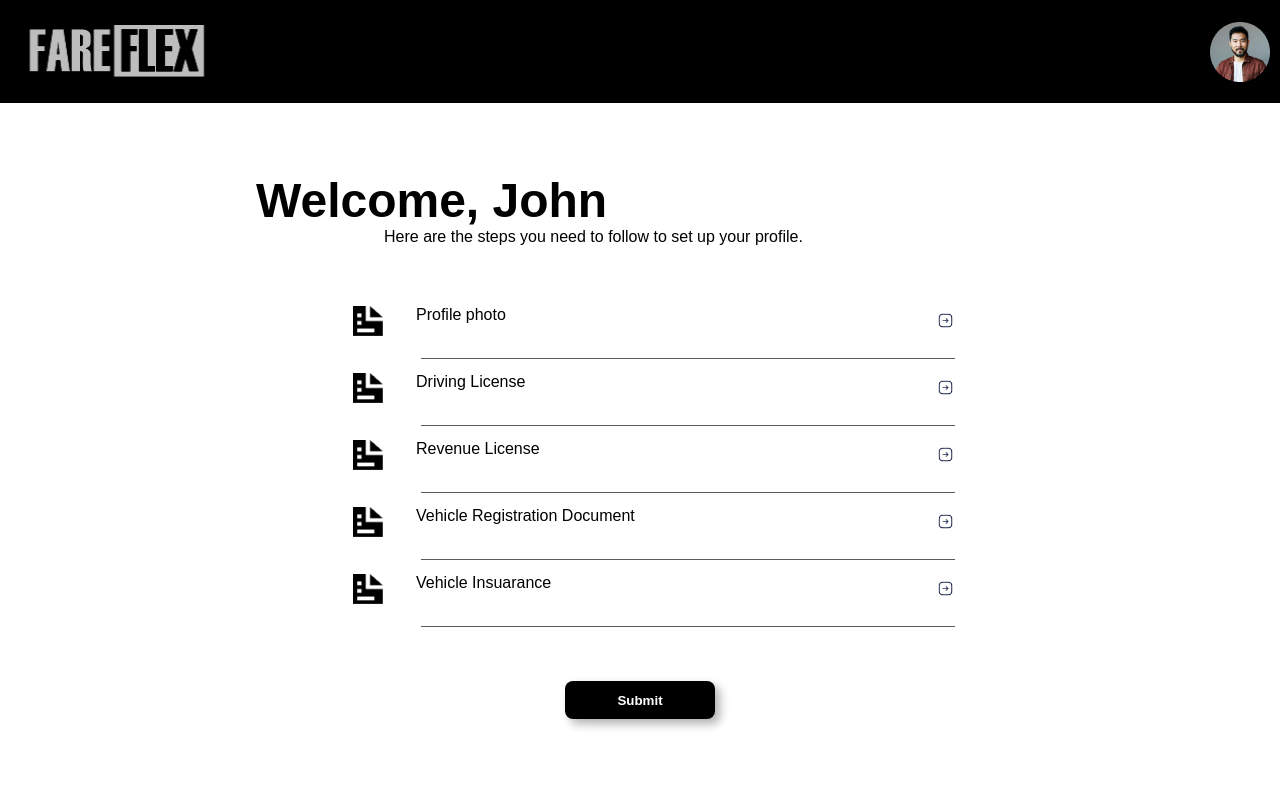
After one commit to DiliniUdawaththa/Group48, a PHP site: the page made by app/views/driver/registration/registration.view.php in a window 1280 px wide. The commit adds this page. Run offline with PHP 8.4, Linux system fonts and the light colour scheme; the template is opened without the code that fills it, so the values that code supplies are empty; some libraries are stand-ins or nearby versions.

Commit message:
Driver Registration

```diff
--- /dev/null
+++ b/app/views/driver/registration/registration.view.php
@@ -0,0 +1,64 @@
+<!DOCTYPE html>
+<html>
+    <head>
+        <title>
+            Driver Set Up
+        </title>
+        <meta charset="UTF-8">
+        <meta name="viewport" content="width=device-width, initial-scale=1.0">
+        <link rel="stylesheet" href="<?= ROOT?>/assets/css/driverCSS.css">
+    </head>
+    <body>
+        <div class="header-container">
+            <img id="logo" src="<?= ROOT?>/assets/img/images/Logo.png">
+            <img class="profile-pic" src="<?= ROOT?>/assets/img/images/Image-60.png">
+        </div>
+        <div class="header-spacing"></div>
+        <div class="outer-container">
+            <p class="welcome-text">Welcome, John</p>
+            <p class="text1">
+                Here are the steps you need to follow to set up your profile.
+            </p>
+            <div class="inner-container">
+                <div class="setup-options" id="op1">
+                    <div><img class="document_icon" src="<?= ROOT?>/assets/img/images/document_icon.png"></div>
+                    <div><div class="setup-options-inner"><a class="profile" href="Profilepic.html">Profile photo</a><img class="arrow" src="<?= ROOT?>/assets/img/images/Square Arrow Right.png"></div><img  class="line" src="<?= ROOT?>/assets/img/images/Line.png"></div>
+                </div>
+                <div class="setup-options">
+                    <div><img class="document_icon" src="<?= ROOT?>/assets/img/images/document_icon.png"></div>
+                    <div><div class="setup-options-inner"><a class="d-license" href="<?=ROOT?>/driver/registration/driverLicense.html">Driving License</a><img class="arrow1" src="<?= ROOT?>/assets/img/images/Square Arrow Right.png"></div><img  class="line" src="<?= ROOT?>/assets/img/images/Line.png"></div>
+                </div>
+                <div class="setup-options">
+                    <div><img class="document_icon" src="<?= ROOT?>/assets/img/images/document_icon.png"></div>
+                    <div><div class="setup-options-inner"><a class="r-license" href="revenueLicense.html
+                        ">Revenue License</a><img class="arrow" src="<?= ROOT?>/assets/img/images/Square Arrow Right.png"></div><img  class="line" src="<?= ROOT?>/assets/img/images/Line.png"></div>
+                </div>
+                <div class="setup-options">
+                    <div><img class="document_icon" src="<?= ROOT?>/assets/img/images/document_icon.png"></div>
+                    <div><div class="setup-options-inner"><a class="v-reg" href="vehicleRegistration.html">Vehicle Registration Document</a><img class="arrow" src="<?= ROOT?>/assets/img/images/Square Arrow Right.png"></div><img  class="line" src="<?= ROOT?>/assets/img/images/Line.png"></div>
+                </div>
+                <div class="setup-options">
+                    <div><img class="document_icon" src="<?= ROOT?>/assets/img/images/document_icon.png"></div>
+                    <div><div class="setup-options-inner"><a class="v-insurance" href="vechicleInsurance.html">Vehicle Insuarance</a><img class="arrow" src="<?= ROOT?>/assets/img/images/Square Arrow Right.png"></div><img  class="line" src="<?= ROOT?>/assets/img/images/Line.png"></div>
+                </div>
+                <form method="post"><input type="submit" class="submit-btn" value="Submit" name="registration"></form>
+            </div>
+        </div>
+        <script>
+             document.getElementById("op1").onmouseover = function() {
+                element1 = document.getElementById("sp1");
+                element1.style.fontSize = '23px';
+                element2 = document.getElementById("op1");
+                element2.style.backgroundColor = 'grey'
+            }
+            document.getElementById("op1").onmouseout = function() {
+                element1 = document.getElementById("sp1");
+                element1.style.fontSize = '16px';
+                element2 = document.getElementById("op1");
+                element2.style.backgroundColor = 'white'
+            }
+        </script>
+    </body>
+
+
+</html>
```
Also changed, not shown: app/configs/database.php (+10 -0 lines), app/controllers/Driver.php (+28 -1 lines), app/controllers/Login.php (+11 -1 lines), app/models/DriverRegistration.php (added, +19 -0 lines), app/views/driver/registration/driverLicense.view.php (added, +53 -0 lines), public/assets/css/driverCSS.css (added), public/assets/css/driverui.css, public/assets/img/images/Image-60.png (added), public/assets/img/images/License.png (added), public/assets/img/images/Line.png (added), public/assets/img/images/Square Arrow Right.png (added), public/assets/img/images/document_icon.png (added), public/assets/img/images/insurance.png (added), public/assets/img/images/profilepic.jpg (added), 2 more files.
